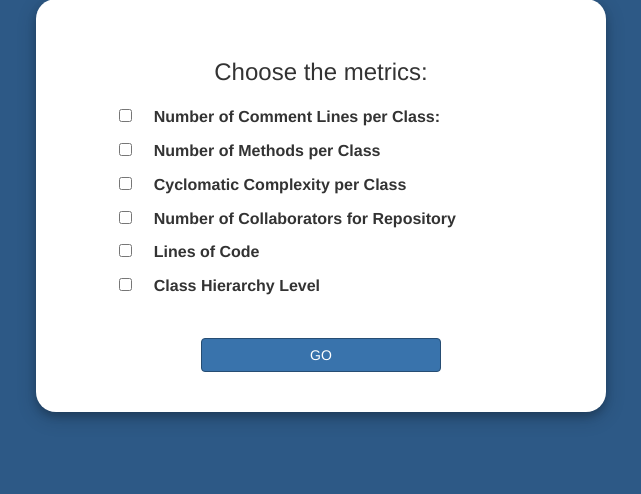
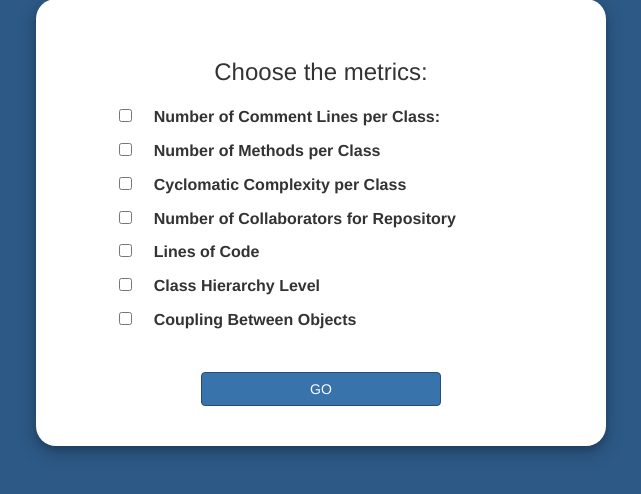
Before and after one commit to rachit-shah/Code-Quality-Portal, a Flask app: page /choose-metric in a window 1280 px wide. Shown: the part 187-681 px from the top of the page, without its empty margins (319-960 px from the left). Run offline with Flask 2, Linux system fonts and the light colour scheme; parts of the project's set-up code (start-up, migrations or seed data) failed here and were passed over; some libraries are stand-ins or nearby versions.

```diff
--- a/CodeQualityPortal/CodeQualityPortal/CodeQualityPortal/forms.py
+++ b/CodeQualityPortal/CodeQualityPortal/CodeQualityPortal/forms.py
@@ -14,6 +14,7 @@ class ChooseMetricsForm(FlaskForm):
     comments_or_documentation = BooleanField('Number of Comment Lines per Class:', validators=[Optional()])
     lines_of_code = BooleanField('Lines of Code', validators=[Optional()])
     no_of_collaborators_per_file = BooleanField('Number of Collaborators for Repository', validators=[Optional()])
+    coupling_between_objects = BooleanField('Coupling Between Objects', validators=[Optional()])
     submit = SubmitField('GO')
 
     def validate(self):
@@ -24,7 +25,8 @@ class ChooseMetricsForm(FlaskForm):
             not self.cyclomatic_complexity.data and \
             not self.comments_or_documentation.data and \
             not self.lines_of_code.data and \
-            not self.no_of_collaborators_per_file.data:
+            not self.no_of_collaborators_per_file.data and \
+            not self.coupling_between_objects:
 
             error = "You must choose at least one metric."
             self.submit.errors.append(error)
--- a/CodeQualityPortal/CodeQualityPortal/CodeQualityPortal/templates/choose-metric.html
+++ b/CodeQualityPortal/CodeQualityPortal/CodeQualityPortal/templates/choose-metric.html
@@ -46,9 +46,15 @@
                   &nbsp;&nbsp;&nbsp;&nbsp;{{ form.class_hierarchy_level.label }}
                 </label>
             </div>
+            <div class="form-check">
+                {{ form.coupling_between_objects(class_="form-check-input") }}
+                <label class="form-check-label" for="{{ form.coupling_between_objects.id_for_label }}">
+                  &nbsp;&nbsp;&nbsp;&nbsp;{{ form.coupling_between_objects.label }}
+                </label>
+            </div>
             <div class="form-group">
                 <div class="col-md-offset-2 col-md-8">
-                    {{ form.submit(class_="btn btn-info", style="margin-top:30px; display:block; width:100%") }}
+                  {{ form.submit(class_="btn btn-info", style="margin-top:30px; display:block; width:100%") }}
                 </div>
             </div>
         </form>
--- a/CodeQualityPortal/CodeQualityPortal/CodeQualityPortal/views.py
+++ b/CodeQualityPortal/CodeQualityPortal/CodeQualityPortal/views.py
@@ -68,7 +68,6 @@ def delete_temp_files():
                 os.unlink(file)
             except Exception as e:
                 print(e)
-
 
 
 def parse_file_content(content, file_name, class_objects):
@@ -347,6 +346,8 @@ def choose_metric():
                 metrics.append('Lines of Code')
             if 'class_hierarchy_level' in request.form:
                 metrics.append('Class Hierarchy Level')
+            if 'coupling_between_objects' in request.form:
+                metrics.append('Coupling Between Objects')
 
             return redirect(url_for('visualisations', metrics=metrics))
 
```
